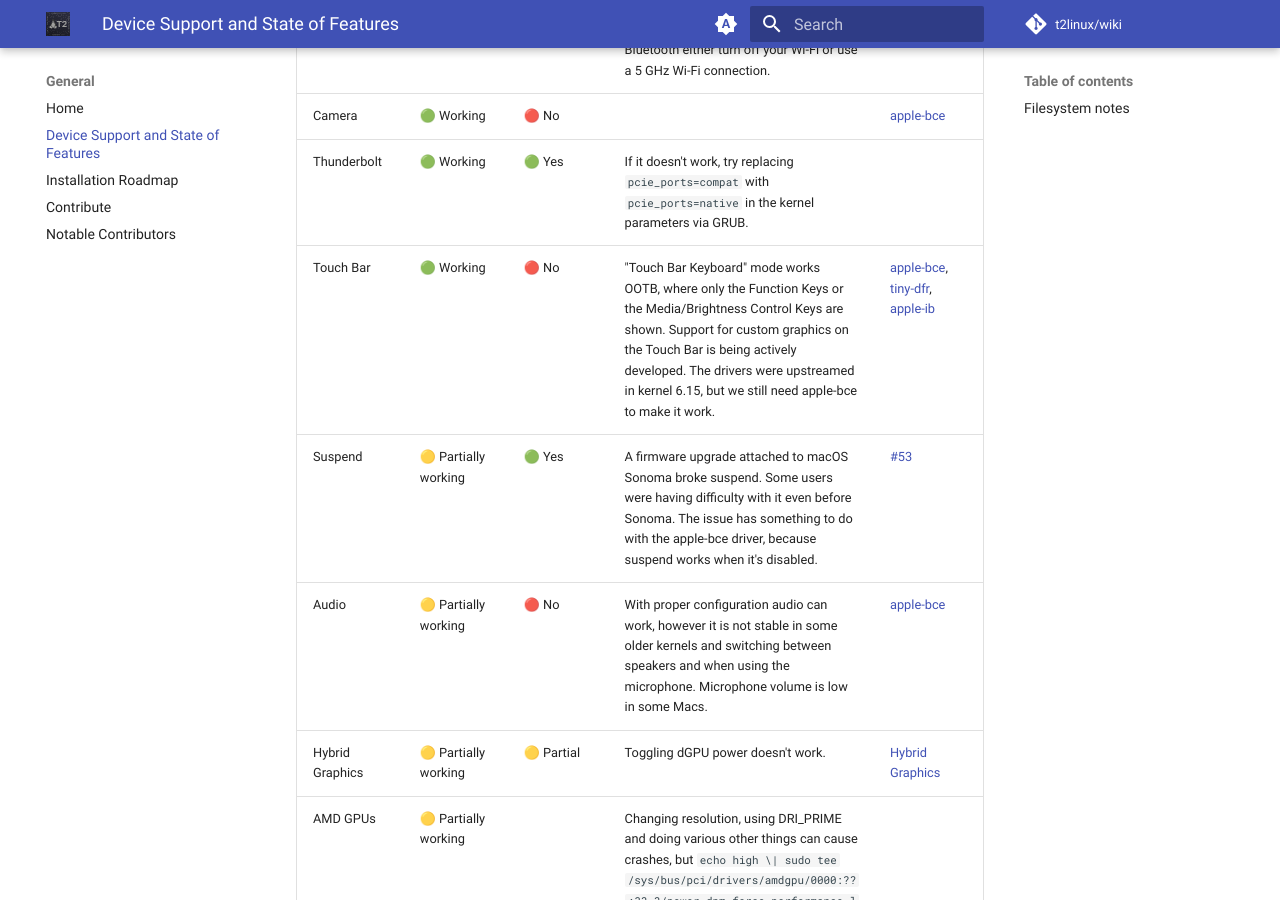
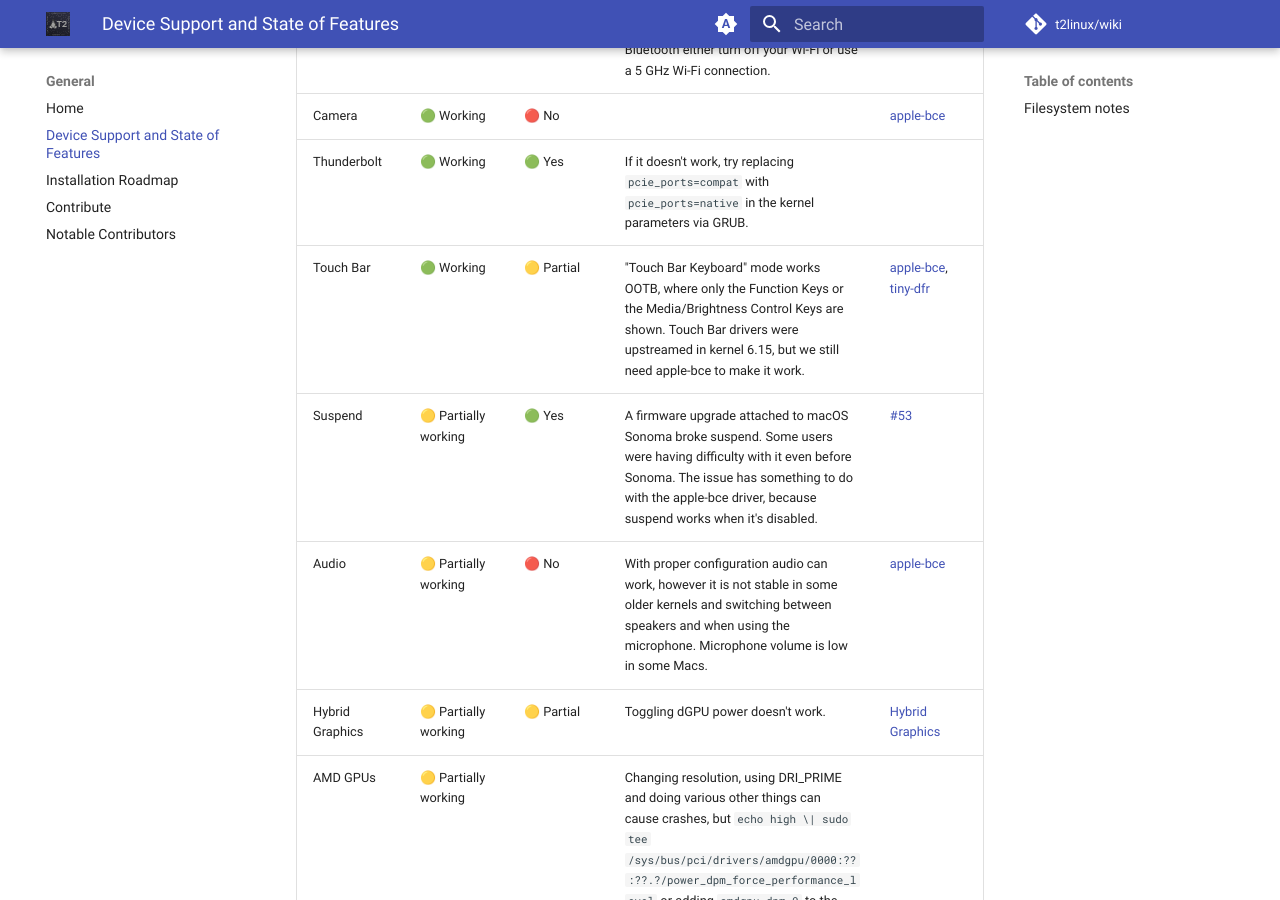
Before and after one commit to t2linux/wiki, an MkDocs documentation site: the page built from docs/state.md, in a window 1280 px wide and 900 px high, scrolled down 812 px. Built offline with MkDocs 1.6.1 and Material for MkDocs 9.7.7, drawn with Linux system fonts in a browser that asks for light colours; comment, search, counter and statistics services are not loaded.

Commit message:
state: remove apple-ib as a downstream Touch Bar driver (#684)
* state: remove apple-ib as a downstream Touch Bar driver

Touch Bar drivers (appletbdrm,hid-appletb-kb,hid-appletb-bl) were upstreamed in 6.15. Only apple-bce and a userspace daemon such as tiny-dfr are needed to use the Touch Bar on T2 macs.

Set upstream support to "Partial" and remove the link to apple-ib.

* state: remove confusing statement for graphical Touch Bar

```diff
--- a/docs/state.md
+++ b/docs/state.md
@@ -13,7 +13,7 @@ While Linux is usable on all T2 models, some features are limited due to the lac
 |Bluetooth|🟡 Partially working|🟢 Yes|Requires macOS firmware only for devices with BCM4377 chip. Also, Bluetooth glitches on devices with BCM4377 Chip if connected to a 2.4 GHz Wi-Fi connection. Thus, in order to use Bluetooth either turn off your Wi-Fi or use a 5 GHz Wi-Fi connection.|[Setup guide](https://wiki.t2linux.org/guides/wifi-bluetooth/)|
 |Camera|🟢 Working|🔴 No||[apple-bce](https://github.com/t2linux/apple-bce-drv)|
 |Thunderbolt|🟢 Working|🟢 Yes|If it doesn't work, try replacing `pcie_ports=compat` with `pcie_ports=native` in the kernel parameters via GRUB.||
-|Touch Bar|🟢 Working|🔴 No|"Touch Bar Keyboard" mode works OOTB, where only the Function Keys or the Media/Brightness Control Keys are shown. Support for custom graphics on the Touch Bar is being actively developed. The drivers were upstreamed in kernel 6.15, but we still need apple-bce to make it work.|[apple-bce](https://github.com/t2linux/apple-bce-drv), [tiny-dfr](https://github.com/AsahiLinux/tiny-dfr), [apple-ib](https://github.com/t2linux/apple-ib-drv)|
+|Touch Bar|🟢 Working|🟡 Partial|"Touch Bar Keyboard" mode works OOTB, where only the Function Keys or the Media/Brightness Control Keys are shown. Touch Bar drivers were upstreamed in kernel 6.15, but we still need apple-bce to make it work.|[apple-bce](https://github.com/t2linux/apple-bce-drv), [tiny-dfr](https://github.com/AsahiLinux/tiny-dfr)|
 |Suspend|🟡 Partially working|🟢 Yes|A firmware upgrade attached to macOS Sonoma broke suspend. Some users were having difficulty with it even before Sonoma. The issue has something to do with the apple-bce driver, because suspend works when it's disabled.|[#53](https://github.com/t2linux/T2-Ubuntu-Kernel/issues/53)|
 |Audio|🟡 Partially working|🔴 No|With proper configuration audio can work, however it is not stable in some older kernels and switching between speakers and when using the microphone. Microphone volume is low in some Macs.|[apple-bce](https://github.com/t2linux/apple-bce-drv)|
 |Hybrid Graphics|🟡 Partially working|🟡 Partial|Toggling dGPU power doesn't work.|[Hybrid Graphics](https://wiki.t2linux.org/guides/hybrid-graphics/)|
```
